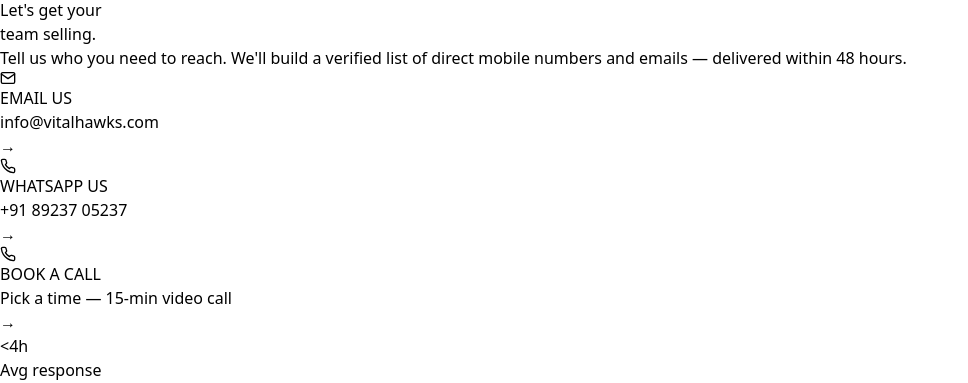
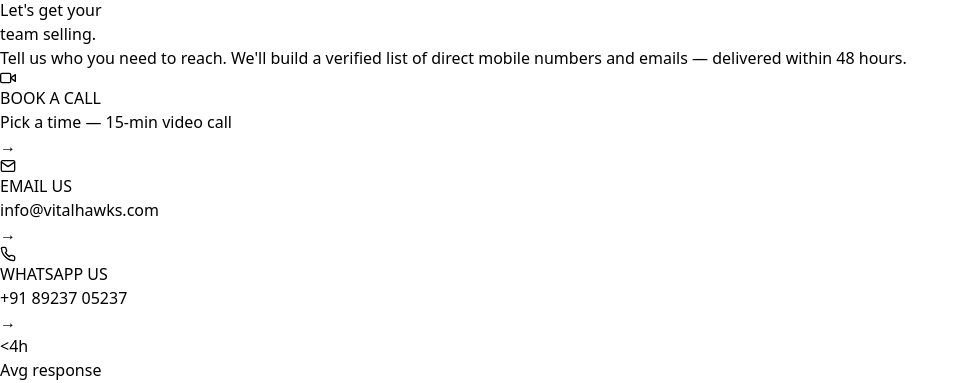
Before and after one commit to shivar531/Vitalhawks, a React (Vite) app in the folder project/: page /Contact in a window 1280 px wide. Shown: the part 398-781 px from the top of the page, without its empty margins (0-968 px from the left). Built offline with nearby package versions, Linux system fonts and the light colour scheme.

Commit message:
Update Contact.jsx

```diff
--- a/project/src/Component/Contact.jsx
+++ b/project/src/Component/Contact.jsx
@@ -1,6 +1,6 @@
 import React, { useState } from "react";
 import useSeo from "../utils/useSeo";
-import { FiMail, FiPhone } from "react-icons/fi";
+import { FiMail, FiPhone, FiVideo } from "react-icons/fi";
 import emailjs from "@emailjs/browser";
 
 export default function ContactPage() {
@@ -147,6 +147,25 @@
               direct mobile numbers and emails — delivered within 48 hours.
             </p>
 
+            {/* BOOK A CALL CARD */}
+            <a
+              href="https://calendly.com/shiva-vitalhawks/15min"
+              target="_blank"
+              rel="noopener noreferrer"
+              className="flex items-center justify-between p-4 sm:p-6 rounded-2xl bg-purple-500/10 border border-purple-500/30 mb-6 hover:bg-purple-500/20 transition"
+            >
+              <div className="flex items-center gap-4">
+                <div className="w-12 h-12 flex items-center justify-center rounded-xl bg-purple-500/20 border border-purple-500/30">
+                  <FiVideo className="text-purple-300" />
+                </div>
+                <div>
+                  <p className="text-xs text-purple-300">BOOK A CALL</p>
+                  <p className="text-gray-100">Pick a time — 15-min video call</p>
+                </div>
+              </div>
+              <span className="text-purple-300">→</span>
+            </a>
+
             {/* EMAIL CARD */}
             <div className="flex items-center justify-between p-4 sm:p-6 rounded-2xl bg-white/5 border border-white/10 mb-6">
               <div className="flex items-center gap-4">
@@ -181,25 +200,6 @@
               </div>
               <span className="text-gray-500">→</span>
             </div>
-
-            {/* BOOK A CALL CARD */}
-            <a
-              href="https://calendly.com/shiva-vitalhawks/15min"
-              target="_blank"
-              rel="noopener noreferrer"
-              className="flex items-center justify-between p-4 sm:p-6 rounded-2xl bg-white/5 border border-white/10 mb-6 lg:mb-10 hover:bg-white/10 transition"
-            >
-              <div className="flex items-center gap-4">
-                <div className="w-12 h-12 flex items-center justify-center rounded-xl bg-purple-500/10 border border-purple-500/20">
-                  <FiPhone className="text-purple-400" />
-                </div>
-                <div>
-                  <p className="text-xs text-gray-500">BOOK A CALL</p>
-                  <p className="text-gray-200">Pick a time — 15-min video call</p>
-                </div>
-              </div>
-              <span className="text-gray-500">→</span>
-            </a>
 
             {/* STATS */}
             <div className="grid grid-cols-3 gap-4">
```
